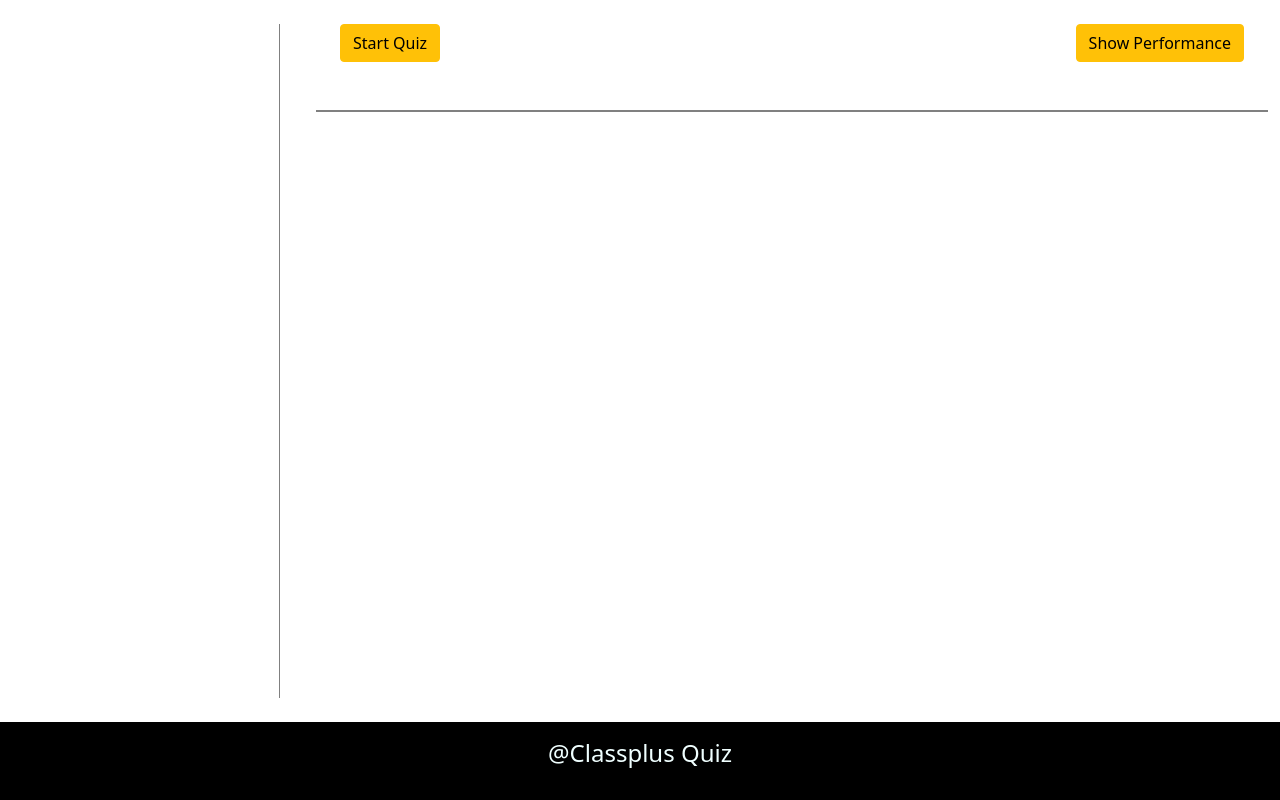
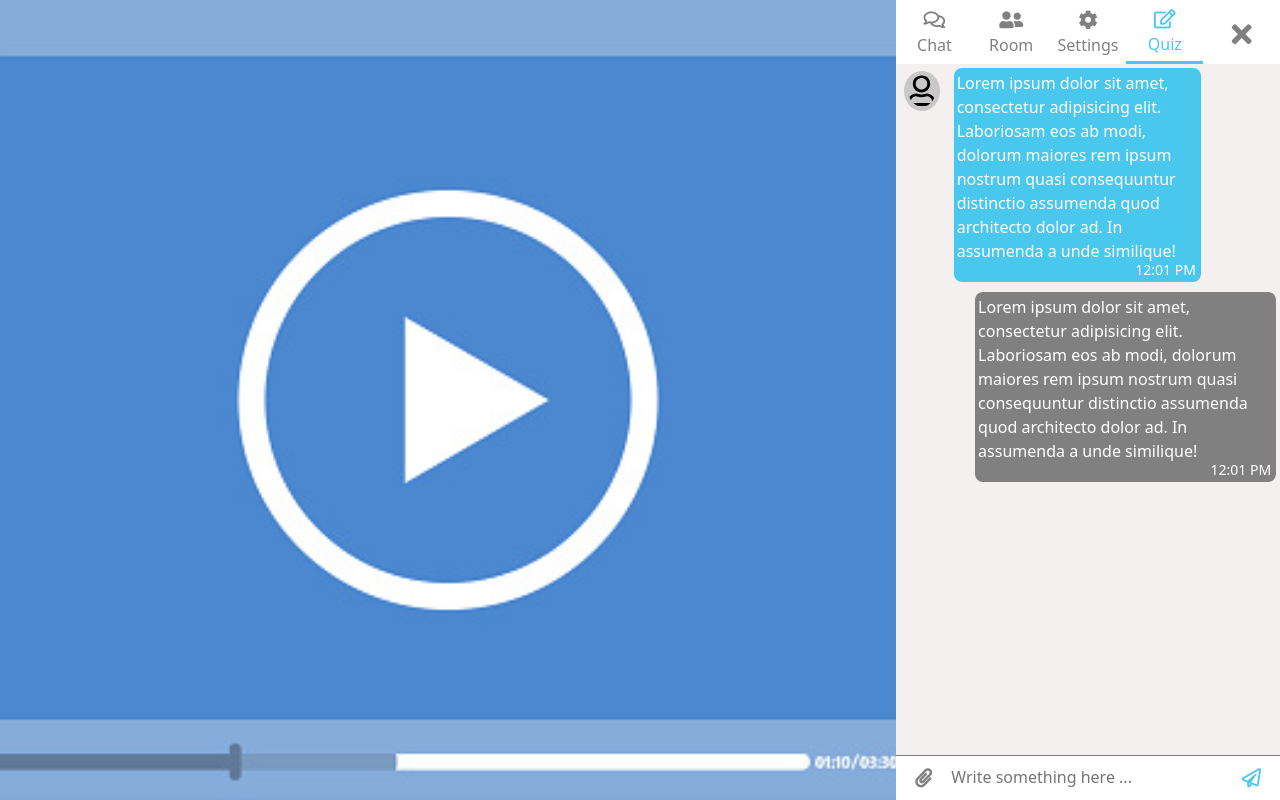
Before and after one commit to bhagat-cp/quiz-cp, a plain HTML site: page public/teacher.html in a window 1280 px wide. Drawn offline with nearby package versions, Linux system fonts and the light colour scheme; no server answers; a script that the page names is missing.

Commit message:
revamp ui

```diff
--- /dev/null
+++ b/public/teacher.css
@@ -0,0 +1,191 @@
+html {
+  --blue-color: rgb(73, 199, 237);
+  box-sizing: border-box;
+  margin: 0px;
+  padding: 0px;
+}
+
+body {
+  margin: 0px;
+  padding: 0;
+  /* border: 3px solid red; */
+  height: 100vh;
+  width: 100%;
+}
+
+.main {
+  height: 100%;
+  width: 100%;
+  margin: 0;
+  display: flex;
+}
+
+.video {
+  height: 100%;
+
+  width: 70%;
+  background-image: url("./assets/video-player.jpg");
+  background-position: center;
+  background-size: cover;
+  background-repeat: no-repeat;
+}
+
+.chat {
+  height: 100%;
+  width: 30%;
+  display: flex;
+  flex-direction: column;
+}
+
+.chat-toolbar {
+  display: flex;
+  width: 100%;
+  padding-top: 2%;
+}
+
+.chat-toolbar-option {
+  display: flex;
+  flex: 1;
+  flex-direction: column;
+  align-items: center;
+  color: gray;
+  cursor: pointer;
+  justify-content: center;
+}
+
+.toolbar-option-icon {
+  /* padding-bottom: 8px; */
+}
+
+
+.toolbar-option-icon i {
+  font-size: 1.2em;
+}
+
+.close-icon {
+  font-size: 1.5em;
+}
+
+.toolbar-option-active {
+  color: var(--blue-color);
+  border-bottom: 3px solid var(--blue-color);
+}
+
+.toolbar-option-name {
+  padding-bottom: 5px;
+}
+
+.chat-body {
+  flex: 1;
+  padding-left: 1%;
+  padding-right: 1%;
+  padding-bottom: 1%;
+  padding-top: 1%;
+  background-color: rgb(245, 240, 240);
+  display: flex;
+  flex-direction: column;
+}
+
+.chat-send {
+  display: flex;
+  border-top: 1px solid gray;
+  width: 100%;
+  padding-left: 5%;
+  padding-right: 5%;
+  padding-top: 2%;
+  padding-bottom: 2%;
+}
+
+.chat-send-body {
+  flex: 1;
+
+}
+
+#chat-send-input {
+  margin: 0;
+  border: none;
+  outline: none;
+  width: 100%;
+}
+
+#chat-send-input:focus {
+  border: none;
+}
+
+.chat-send-attachment {
+  font-size: 1.2em;
+  padding-right: 5%;
+  color: gray;
+  cursor: pointer;
+}
+
+.chat-send-btn {
+  font-size: 1.2em;
+  padding-left: 5%;
+  color: var(--blue-color);
+  cursor: pointer;
+}
+
+.message {
+  border-top-left-radius: 8px;
+  border-top-right-radius: 8px;
+  border-bottom-left-radius: 8px;
+  border-bottom-right-radius: 8px;
+  padding: 1%;
+  position: relative;
+  /* max-width: 80%; */
+  color: white;
+  /* margin-bottom: 5px; */
+}
+
+.message-time {
+  position: absolute;
+  bottom: -15px;
+  right: 5px;
+}
+
+.msg-teacher {
+  background-color: var(--blue-color);
+}
+
+.msg-student {
+  background-color: gray;
+}
+
+.message-holder-you {
+  width: 100%;
+  display: flex;
+  /* align-items: flex-end; */
+  justify-content: flex-end;
+}
+
+.message-holder-other {
+  width: 100%;
+  display: flex;
+  /* align-items: flex-end; */
+  justify-content: flex-start;
+}
+
+.message-other-icon {
+  width: 100%;
+  margin-right: 10px;
+  margin-top: 3px;
+  /* display: flex; */
+  display: flex;
+  justify-content: center;
+
+}
+
+.message-other-icon img {
+  color: white;
+  background-color: rgb(201, 200, 200);
+  border-radius: 50%;
+  padding: 10%;
+  height: 40px;
+}
+
+.whole-message {
+  max-width: 80%;
+  display: flex;
+  margin-bottom: 10px;
+}
--- a/public/teacher.html
+++ b/public/teacher.html
@@ -16,6 +16,14 @@
       integrity="sha384-MrcW6ZMFYlzcLA8Nl+NtUVF0sA7MsXsP1UyJoMp4YLEuNSfAP+JcXn/tWtIaxVXM"
       crossorigin="anonymous"
     ></script>
+    <link
+      rel="stylesheet"
+      href="https://cdnjs.cloudflare.com/ajax/libs/font-awesome/5.15.3/css/all.min.css"
+      integrity="sha512-iBBXm8fW90+nuLcSKlbmrPcLa0OT92xO1BIsZ+ywDWZCvqsWgccV3gFoRBv0z+8dLJgyAHIhR35VZc2oM/gI1w=="
+      crossorigin="anonymous"
+      referrerpolicy="no-referrer"
+    />
+    <link rel="stylesheet" href="teacher.css" />
     <script
       src="https://cdnjs.cloudflare.com/ajax/libs/socket.io/4.1.2/socket.io.js"
       integrity="sha512-iZIBSs+gDyTH0ZhUem9eQ1t4DcEn2B9lHxfRMeGQhyNdSUz+rb+5A3ummX6DQTOIs1XK0gOteOg/LPtSo9VJ+w=="
@@ -24,194 +32,93 @@
     ></script>
     <div id="demo"></div>
 
-    <script src="https://canvasjs.com/assets/script/canvasjs.min.js"></script>
+    <!-- <script src="https://canvasjs.com/assets/script/canvasjs.min.js"></script> -->
     <script defer src="./teacher.js"></script>
     <script defer src="./common.js"></script>
-
-    <style>
-      body {
-        display: flex;
-        flex-direction: column;
-        height: 100vh;
-      }
-      main {
-        display: flex;
-        flex: 1;
-      }
-      .left {
-        padding: 0.5%;
-        border-right: 1px solid gray;
-
-        width: 20%;
-      }
-      .participants-list {
-        display: flex;
-        height: 300px;
-        flex-wrap: wrap;
-        overflow-y: auto;
-      }
-      .card {
-        margin-bottom: 10px;
-      }
-      .right {
-        flex: 1;
-      }
-      footer {
-        background-color: black;
-        color: azure;
-        font-size: x-large;
-        display: flex;
-        justify-content: center;
-        align-items: center;
-        padding: 1%;
-      }
-    </style>
   </head>
   <body>
-    <main>
-      <div class="left m-4">
-        <h4 id="participantsHeading"></h4>
-        <div class="my-4"></div>
-        <strong>
-          <h6 id="roomCodeHeading"> </h4>
-        </strong>
-        <div class="my-4"></div>
-        <div id="participants-list">
-          <!-- <div class="card">
-            <div class="card-body">This is some text within a card body.</div>
-          </div> -->
+    <div class="main">
+      <div class="video"></div>
+      <div class="chat">
+        <div class="chat-toolbar">
+          <div class="chat-toolbar-option">
+            <div class="toolbar-option-icon">
+              <i class="far fa-comments"></i>
+            </div>
+            <div class="toolbar-option-name">Chat</div>
+          </div>
+          <div class="chat-toolbar-option">
+            <div class="toolbar-option-icon">
+              <i class="fas fa-user-friends"></i>
+            </div>
+            <div class="toolbar-option-name">Room</div>
+          </div>
+          <div class="chat-toolbar-option">
+            <div class="toolbar-option-icon">
+              <i class="fas fa-cog"></i>
+            </div>
+            <div class="toolbar-option-name">Settings</div>
+          </div>
+          <div class="chat-toolbar-option toolbar-option-active">
+            <div class="toolbar-option-icon">
+              <i class="far fa-edit"></i>
+            </div>
+            <div class="toolbar-option-name">Quiz</div>
+          </div>
+          <div class="chat-toolbar-option">
+            <div class="toolbar-option-icon close-icon">
+              <i class="fas fa-times"></i>
+            </div>
+          </div>
         </div>
-      </div>
-      <div class="container right">
-        <div class="row">
-          <div class="col m-4" style="display: grid">
-            <div id="headingCont">
-              <div style="display: flex; justify-content: space-between">
-                <div>
-                  <button
-                    type="button"
-                    id="startQuizBtn"
-                    class="btn btn-warning"
-                  >
-                    Start Quiz
-                  </button>
-                  <h3
-                    id="heading"
-                    style="display: none; justify-content: center"
-                  >
-                    Question
-                  </h3>
-                </div>
-                <div>
-                  <button
-                    type="button"
-                    id="performanceBtn"
-                    class="btn btn-warning"
-                  >
-                    Show Performance
-                  </button>
-                </div>
+        <div class="chat-body">
+          <div class="message-holder-other">
+            <div class="whole-message">
+              <div class="message-other-icon">
+                <img src="./assets/user-regular.svg" />
+              </div>
+              <div class="message msg-teacher">
+                <p>
+                  Lorem ipsum dolor sit amet, consectetur adipisicing elit.
+                  Laboriosam eos ab modi, dolorum maiores rem ipsum nostrum
+                  quasi consequuntur distinctio assumenda quod architecto dolor
+                  ad. In assumenda a unde similique!
+                </p>
+                <p class="message-time"><small> 12:01 PM</small></p>
               </div>
             </div>
           </div>
-        </div>
-        <div class="mt-4" style="border: 1px solid gray"></div>
-        <div id="questionCont">
-          <!-- <div class="row">
-          <div class="col m-4" style="display: grid">
-            <p>
-              <strong><em>Subject Name</em> </strong>
-            </p>
-            <p>Question:</p>
 
-            <ul>
-              <li class="btn btn-outline-dark m-1">options a</li>
-              <br />
-              <li class="btn btn-outline-dark m-1" >options a</li>
-              <br />
-              <li class="btn btn-outline-dark m-1">options a</li>
-              <br />
-              <li class="btn btn-outline-dark m-1">options a</li>
-            </ul>
-          </div>
-        </div>-->
-          <!-- <div class="row">
-          <div class="col m-4" style="display: grid">
-            <button type="button" id="startQuizBtn" class="btn btn-danger">
-              Next
-            </button>
-          </div>
-          <div class="col m-4" style="display: grid">
-            <button type="button" id="startQuizBtn" class="btn btn-success">
-              Send
-            </button>
-          </div>
-        </div> -->
-        </div>
-        <div class="m-10"></div>
-
-        <div id="performanceCont">
-          <!-- <table class="table">
-          <thead>
-            <tr>
-              <th scope="col">#</th>
-              <th scope="col">First</th>
-              <th scope="col">Last</th>
-              <th scope="col">Handle</th>
-            </tr>
-          </thead>
-          <tbody>
-            <tr>
-              <th scope="row">1</th>
-              <td>Mark</td>
-              <td>Otto</td>
-              <td>@mdo</td>
-            </tr>
-            <tr>
-              <th scope="row">2</th>
-              <td>Jacob</td>
-              <td>Thornton</td>
-              <td>@fat</td>
-            </tr>
-            <tr>
-              <th scope="row">3</th>
-              <td colspan="2">Larry the Bird</td>
-              <td>@twitter</td>
-            </tr>
-          </tbody>
-        </table>
-
-        <div class="accordion" id="accordionPerformance">
-          <div class="accordion-item">
-            <h2 class="accordion-header" id="headingOne">
-              <button
-                class="accordion-button"
-                type="button"
-                data-bs-toggle="collapse"
-                data-bs-target="#collapseOne"
-                aria-expanded="true"
-                aria-controls="collapseOne"
-              >
-                Accordion Item #1
-              </button>
-            </h2>
-            <div
-              id="collapseOne"
-              class="accordion-collapse collapse show"
-              aria-labelledby="headingOne"
-              data-bs-parent="#accordionPerformance"
-            >
-              <div class="accordion-body">
-
-              </div>
+          <div class="message-holder-you">
+            <div class="whole-message">
+            <div class="message msg-student">
+              <p>
+                Lorem ipsum dolor sit amet, consectetur adipisicing elit.
+                Laboriosam eos ab modi, dolorum maiores rem ipsum nostrum quasi
+                consequuntur distinctio assumenda quod architecto dolor ad. In
+                assumenda a unde similique!
+              </p>
+              <p class="message-time"><small> 12:01 PM</small></p>
             </div>
           </div>
-        </div> -->
+          </div>
+        </div>
+        <div class="chat-send">
+          <div class="chat-send-attachment">
+            <i class="fas fa-paperclip"></i>
+          </div>
+          <div class="chat-send-body">
+            <input
+              type="text"
+              id="chat-send-input"
+              placeholder="Write something here ..."
+            />
+          </div>
+          <div class="chat-send-btn">
+            <i class="far fa-paper-plane"></i>
+          </div>
         </div>
       </div>
-    </main>
-    <footer>
-      <p>@Classplus Quiz</p>
-    </footer>
+    </div>
   </body>
 </html>
```
Also changed, not shown: public/assets/user-regular.svg (added), public/assets/user-solid.svg (added), public/assets/user.png (added), public/assets/video-player.jpg (added), public/common1.js (renamed from public/common.js), public/teacher1.js (renamed from public/teacher.js).
